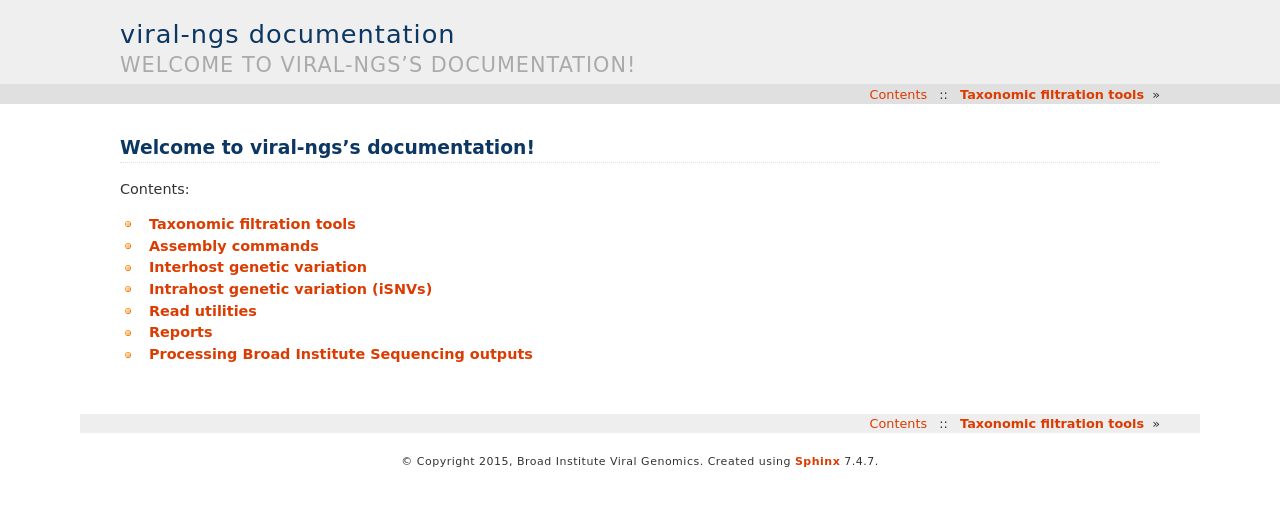
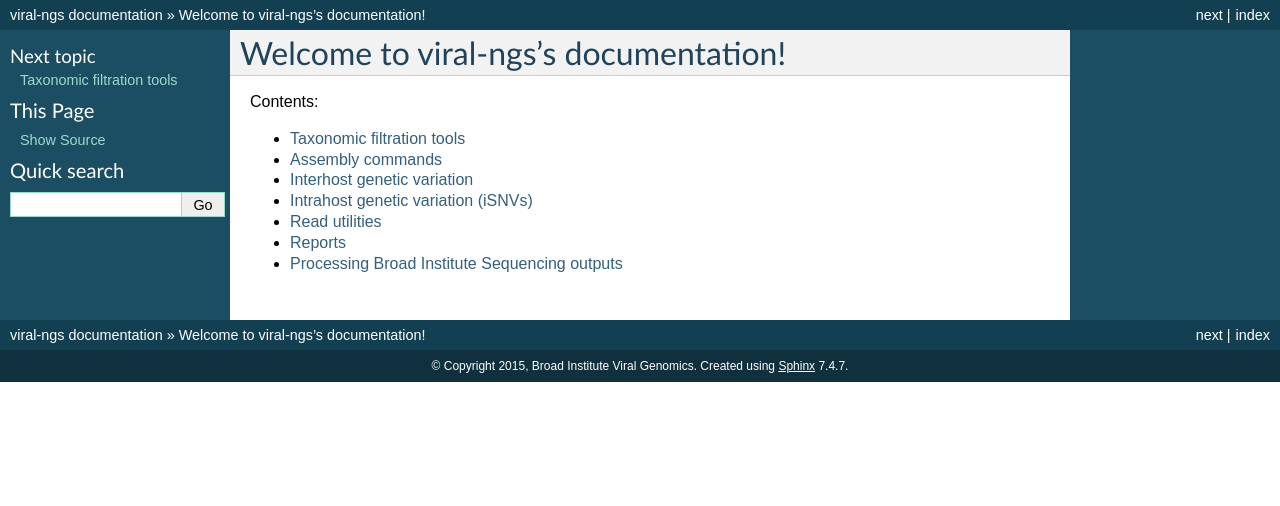
Before and after one commit to broadinstitute/viral-ngs, a Sphinx documentation site: the page built from docs/index.rst, in a window 1280 px wide. Shown: the top 506 px of the page. Built offline with Sphinx 7.4.7, drawn with Linux system fonts in a browser that asks for light colours; formulas are drawn with MathJax 3; the version number could not be read and is left out.

Commit message:
change rtd theme [ci skip]

```diff
--- a/docs/conf.py
+++ b/docs/conf.py
@@ -111,7 +111,7 @@ pygments_style = 'sphinx'
 
 # The theme to use for HTML and HTML Help pages.  See the documentation for
 # a list of builtin themes.
-html_theme = 'haiku'
+html_theme = 'default'
 
 # Theme options are theme-specific and customize the look and feel of a theme
 # further.  For a list of options available for each theme, see the
```
